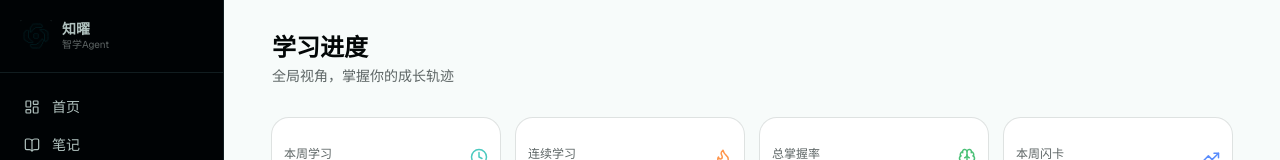
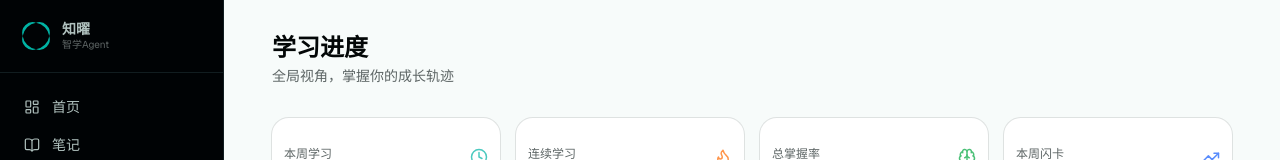
Before and after one commit to 2394826867zhu-stack/zhixue-agent-demo, a Next.js app: page /progress in a window 1280 px wide. Shown: the top 160 px of the page. Built offline with nearby package versions, Linux system fonts and the light colour scheme; sample sign-in values are in the browser's storage.

Commit message:
fix(logo): 改为实心填充SVG，告别线稿PNG，fill=currentColor正确继承主色

```diff
--- a/components/layout/mobile-nav.tsx
+++ b/components/layout/mobile-nav.tsx
@@ -39,7 +39,7 @@ export function MobileHeader() {
           <Menu size={20} />
         </button>
         <div className="flex items-center gap-2">
-          <TurbineLogo className="w-6 h-6" dark />
+          <TurbineLogo className="w-6 h-6 text-sidebar-primary" />
           <span className="font-semibold text-sm text-sidebar-foreground">知曜</span>
         </div>
       </header>
@@ -62,7 +62,7 @@ export function MobileHeader() {
         {/* Header */}
         <div className="px-5 py-4 border-b border-sidebar-border flex items-center justify-between">
           <div className="flex items-center gap-2.5">
-            <TurbineLogo className="w-8 h-8 shrink-0" dark />
+            <TurbineLogo className="w-8 h-8 shrink-0 text-sidebar-primary" />
             <div>
               <p className="font-semibold text-sidebar-foreground text-sm leading-tight">知曜</p>
               <p className="text-[10px] text-muted-foreground leading-tight">智学Agent</p>
--- a/components/layout/sidebar.tsx
+++ b/components/layout/sidebar.tsx
@@ -30,7 +30,7 @@ export function Sidebar() {
       {/* Logo */}
       <div className="px-5 py-5 border-b border-sidebar-border">
         <div className="flex items-center gap-2.5">
-          <TurbineLogo className="w-8 h-8 shrink-0" dark />
+          <TurbineLogo className="w-8 h-8 shrink-0 text-sidebar-primary" />
           <div>
             <p className="font-semibold text-sidebar-foreground text-sm leading-tight">知曜</p>
             <p className="text-[10px] text-muted-foreground leading-tight">智学Agent</p>
--- a/components/ui/turbine-logo.tsx
+++ b/components/ui/turbine-logo.tsx
@@ -1,39 +1,33 @@
 /**
- * 知曜涡轮标志
- * 直接使用品牌原图 /public/logo.png（zhiyaoui001.png）
- * filter + mix-blend-mode 适配深色/浅色背景，形状完全还原
+ * 知曜四叶涡轮标志 — 实心填充版
+ *
+ * 构造原理（对照 zhiyaoui001.png 线稿）：
+ *   每片叶片 = 大弧（外凸，顺时针）+ 小弧（内凹，逆时针）围成封闭实心区域
+ *   4 片叶片各旋转 90°，形成涡轮旋转感
+ *   fill="currentColor" → 自动继承父级主色，无需任何 filter
  */
-import React from "react";
-
-interface TurbineLogoProps {
-  className?: string;
-  /** dark=true 用于深色侧边栏（filter+screen混合），false 用于浅色背景 */
-  dark?: boolean;
-  /** 覆盖内联 style，用于精确控制滤镜颜色 */
-  style?: React.CSSProperties;
-}
-
-export function TurbineLogo({ className, dark = false, style }: TurbineLogoProps) {
-  const darkStyle: React.CSSProperties = {
-    // 深色背景：先 invert 让线条变白，再 sepia+hue-rotate 着色为主色，screen 混合让背景消失
-    filter: "invert(1) sepia(1) saturate(5) hue-rotate(138deg) brightness(0.9)",
-    mixBlendMode: "screen",
-    ...style,
-  };
-
-  const lightStyle: React.CSSProperties = {
-    // 浅色背景：直接显示黑色线条原图，无需处理
-    opacity: 0.85,
-    ...style,
-  };
+export function TurbineLogo({ className }: { className?: string }) {
+  /**
+   * 单片叶片路径（东北象限，12点→3点位置）：
+   *   M 12 2          从 12点位出发
+   *   A 12 12 0 0 1 22 12   外凸大弧顺时针扫到 3点位（r=12）
+   *   A 8  8  0 0 0 12 2    内凹小弧逆时针返回起点（r=8）
+   *   Z               闭合
+   */
+  const blade = "M12 2 A12 12 0 0 1 22 12 A8 8 0 0 0 12 2Z";
 
   return (
-    <img
-      src="/logo.png"
-      alt=""
+    <svg
+      viewBox="0 0 24 24"
+      fill="currentColor"
+      xmlns="http://www.w3.org/2000/svg"
+      className={className}
       aria-hidden="true"
-      className={className}
-      style={dark ? darkStyle : lightStyle}
-    />
+    >
+      <path d={blade} />
+      <path d={blade} transform="rotate(90 12 12)" />
+      <path d={blade} transform="rotate(180 12 12)" />
+      <path d={blade} transform="rotate(270 12 12)" />
+    </svg>
   );
 }
```
